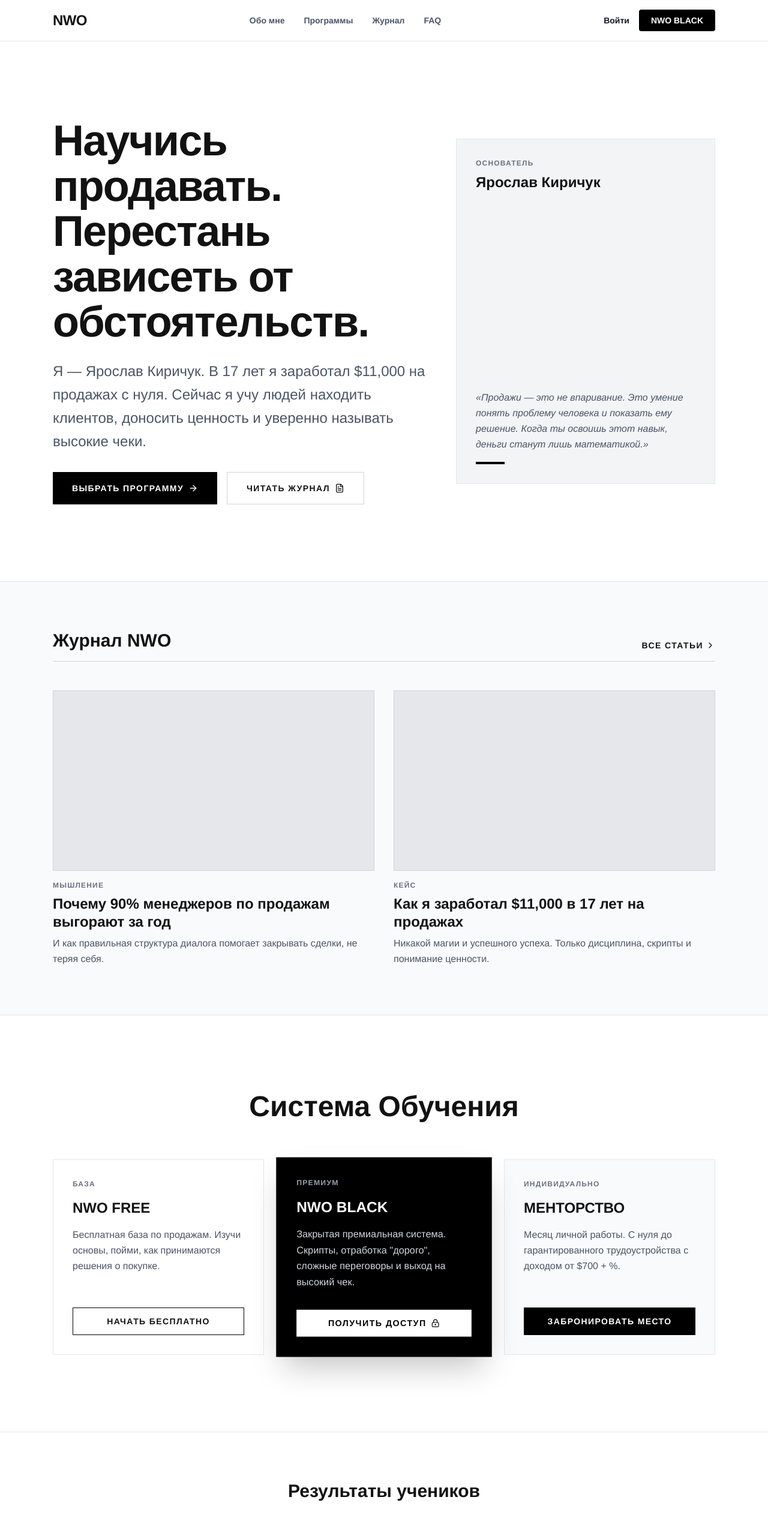
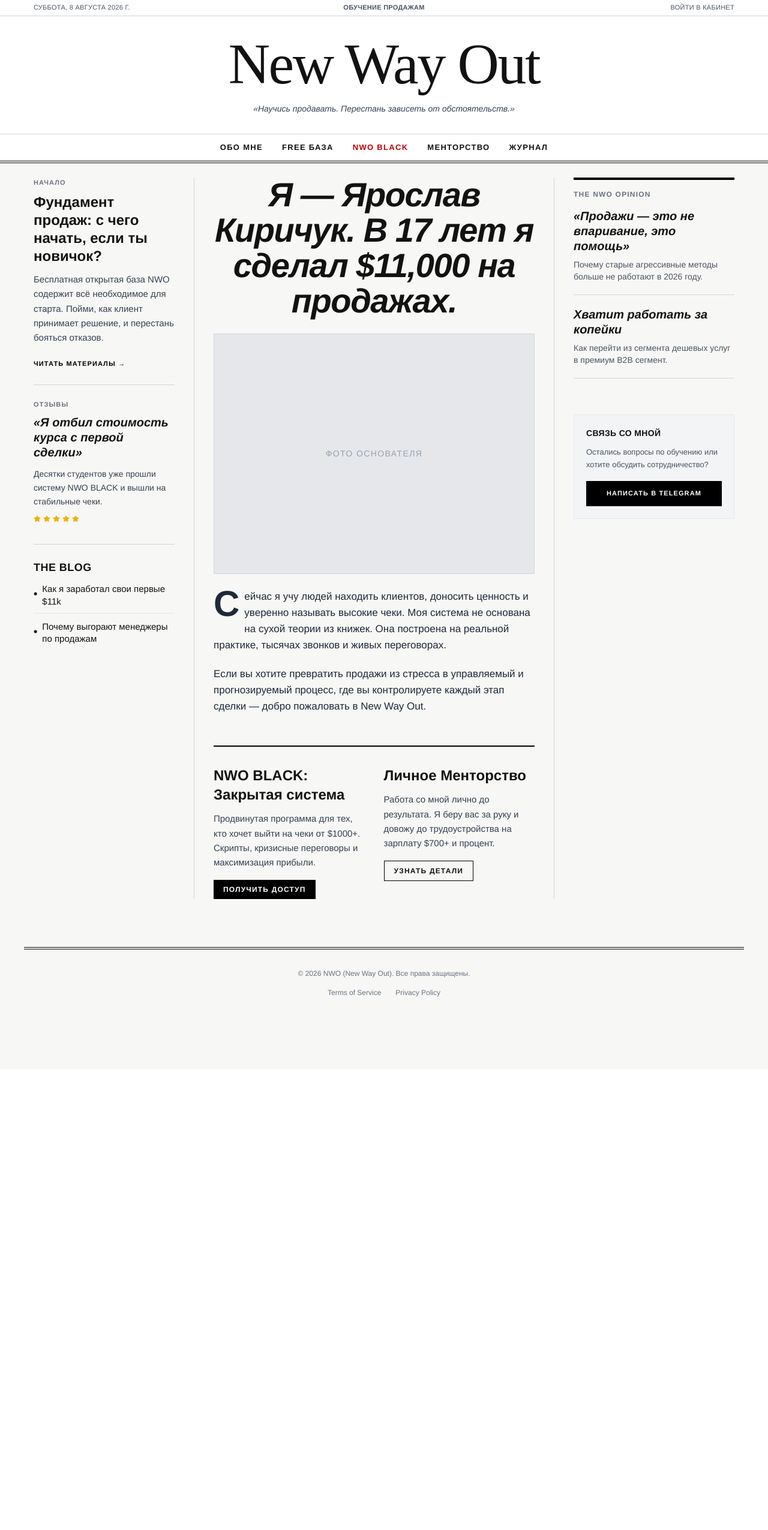
Before and after one commit to yaroslavkiri4ykknifhit-max/NWO, a Next.js app: page / in a window 1280 px wide. Shown: the top 2551 px of the page at 60% size. After the commit the page ends 1783 px from the top, so only its background shows below. Built offline with nearby package versions, Linux system fonts and the light colour scheme.

Commit message:
feat: complete rewrite of landing page to match nytimes.com grid layout

```diff
--- a/components/landing-page.tsx
+++ b/components/landing-page.tsx
@@ -1,194 +1,187 @@
 "use client"
 
 import Link from 'next/link'
-import { ArrowRight, LockKeyhole, FileText, ChevronRight, PlayCircle } from "lucide-react"
+import { ArrowRight, PlayCircle, Star } from "lucide-react"
 
 export function LandingPage() {
+  const currentDate = new Date().toLocaleDateString('ru-RU', {
+    weekday: 'long',
+    year: 'numeric',
+    month: 'long',
+    day: 'numeric'
+  }).replace(/^\w/, c => c.toUpperCase());
+
   return (
-    <main className="min-h-screen bg-white text-[#121212] font-ui selection:bg-black selection:text-white">
-      {/* Header */}
-      <header className="border-b border-gray-200 sticky top-0 bg-white/95 backdrop-blur-sm z-50">
-        <div className="max-w-6xl mx-auto px-6 py-4 flex items-center justify-between">
-          <div className="font-display font-bold text-2xl tracking-tight">NWO</div>
-          <nav className="hidden md:flex items-center gap-8 text-sm font-semibold text-gray-600">
-            <Link href="#about" className="hover:text-black transition-colors">Обо мне</Link>
-            <Link href="#programs" className="hover:text-black transition-colors">Программы</Link>
-            <Link href="/blog" className="hover:text-black transition-colors">Журнал</Link>
-            <Link href="#faq" className="hover:text-black transition-colors">FAQ</Link>
-          </nav>
-          <div className="flex items-center gap-4">
-            <Link href="/free" className="text-sm font-bold text-gray-900 hover:text-gray-600 hidden sm:block">Войти</Link>
-            <Link href="/premium" className="text-sm font-bold bg-black text-white px-5 py-2 rounded hover:bg-gray-800 transition-colors">
-              NWO BLACK
-            </Link>
+    <main className="min-h-screen bg-[#f7f7f5] text-[#121212] font-display selection:bg-black selection:text-white pb-20">
+      <style dangerouslySetInnerHTML={{__html: `
+        @import url('https://fonts.googleapis.com/css2?family=UnifrakturMaguntia&display=swap');
+      `}} />
+
+      {/* Top Header */}
+      <div className="border-b border-gray-300 bg-white">
+        <div className="max-w-[1200px] mx-auto px-4 py-1 flex items-center justify-between text-[11px] font-ui text-gray-600 uppercase tracking-wide">
+          <div className="flex-1">{currentDate}</div>
+          <div className="flex-1 text-center font-bold">ОБУЧЕНИЕ ПРОДАЖАМ</div>
+          <div className="flex-1 text-right"><Link href="/free" className="hover:text-black">Войти в кабинет</Link></div>
+        </div>
+      </div>
+
+      {/* Main Logo Header */}
+      <header className="bg-white border-b-4 border-double border-black">
+        <div className="max-w-[1200px] mx-auto px-4 py-8 flex flex-col items-center">
+          <Link href="/">
+            <h1 style={{ fontFamily: "'UnifrakturMaguntia', serif" }} className="text-6xl md:text-8xl tracking-tight text-center mb-4 leading-none font-normal">
+              New Way Out
+            </h1>
+          </Link>
+          <div className="flex items-center gap-2 text-sm font-display italic text-gray-700">
+            «Научись продавать. Перестань зависеть от обстоятельств.»
           </div>
         </div>
+
+        {/* Navigation Bar */}
+        <nav className="border-t border-gray-300">
+          <ul className="max-w-[1200px] mx-auto px-4 py-3 flex flex-wrap justify-center items-center gap-x-8 gap-y-2 text-[13px] font-bold font-ui uppercase tracking-widest">
+            <li><Link href="#about" className="hover:underline decoration-2 underline-offset-4">Обо мне</Link></li>
+            <li><Link href="/free" className="hover:underline decoration-2 underline-offset-4">Free База</Link></li>
+            <li><Link href="/premium" className="text-red-700 hover:text-red-800 hover:underline decoration-2 underline-offset-4">NWO Black</Link></li>
+            <li><Link href="/mentorship" className="hover:underline decoration-2 underline-offset-4">Менторство</Link></li>
+            <li><Link href="/blog" className="hover:underline decoration-2 underline-offset-4">Журнал</Link></li>
+          </ul>
+        </nav>
       </header>
 
-      {/* Hero Section */}
-      <section className="border-b border-gray-200" id="about">
-        <div className="max-w-6xl mx-auto px-6 py-20 md:py-32 grid md:grid-cols-12 gap-12 items-center">
-          <div className="md:col-span-7">
-            <h1 className="text-5xl md:text-7xl font-display font-bold leading-[1.05] tracking-tight mb-6">
-              Научись продавать. Перестань зависеть от обстоятельств.
-            </h1>
-            <p className="text-xl md:text-2xl text-gray-600 leading-relaxed font-display mb-8 max-w-2xl">
-              Я — Ярослав Киричук. В 17 лет я заработал $11,000 на продажах с нуля.
-              Сейчас я учу людей находить клиентов, доносить ценность и уверенно называть высокие чеки.
-            </p>
-            <div className="flex flex-col sm:flex-row gap-4">
-              <Link href="#programs" className="inline-flex items-center justify-center gap-2 bg-black text-white px-8 py-4 text-sm font-bold tracking-widest uppercase hover:bg-gray-800 transition-colors">
-                Выбрать программу <ArrowRight size={16} />
-              </Link>
-              <Link href="/blog" className="inline-flex items-center justify-center gap-2 border border-gray-300 px-8 py-4 text-sm font-bold tracking-widest uppercase hover:border-gray-900 transition-colors">
-                Читать журнал <FileText size={16} />
-              </Link>
+      {/* Main Newspaper Grid */}
+      <div className="max-w-[1200px] mx-auto px-4 mt-6 bg-[#f7f7f5]">
+        <div className="grid grid-cols-1 lg:grid-cols-12 gap-8 relative">
+
+          {/* Left Column (Narrow) */}
+          <div className="lg:col-span-3 flex flex-col gap-6 lg:border-r border-gray-300 lg:pr-8">
+            <article className="border-b border-gray-300 pb-6">
+              <span className="block text-[11px] font-ui font-bold uppercase tracking-widest text-gray-500 mb-2">Начало</span>
+              <h3 className="text-2xl font-bold leading-tight mb-3 hover:text-gray-600 cursor-pointer">
+                <Link href="/free">Фундамент продаж: с чего начать, если ты новичок?</Link>
+              </h3>
+              <p className="text-[15px] leading-relaxed text-gray-700 mb-4">
+                Бесплатная открытая база NWO содержит всё необходимое для старта. Пойми, как клиент принимает решение, и перестань бояться отказов.
+              </p>
+              <Link href="/free" className="text-[11px] font-ui font-bold uppercase tracking-widest text-black hover:underline">Читать материалы →</Link>
+            </article>
+
+            <article className="border-b border-gray-300 pb-6">
+              <span className="block text-[11px] font-ui font-bold uppercase tracking-widest text-gray-500 mb-2">Отзывы</span>
+              <h3 className="text-xl font-bold leading-tight mb-3 italic">
+                «Я отбил стоимость курса с первой сделки»
+              </h3>
+              <p className="text-[14px] leading-relaxed text-gray-700 mb-3">
+                Десятки студентов уже прошли систему NWO BLACK и вышли на стабильные чеки.
+              </p>
+              <div className="flex gap-1 text-yellow-500 mb-3">
+                <Star className="w-3 h-3 fill-current" /><Star className="w-3 h-3 fill-current" /><Star className="w-3 h-3 fill-current" /><Star className="w-3 h-3 fill-current" /><Star className="w-3 h-3 fill-current" />
+              </div>
+            </article>
+
+            <article>
+              <h3 className="text-lg font-bold mb-3 uppercase tracking-wide font-ui">The Blog</h3>
+              <ul className="space-y-3 font-display">
+                <li className="flex items-start gap-2 border-b border-gray-200 pb-2">
+                  <span className="font-bold text-lg mt-1">•</span>
+                  <Link href="/blog/how-i-made-11k" className="hover:underline text-[15px] leading-snug">Как я заработал свои первые $11k</Link>
+                </li>
+                <li className="flex items-start gap-2 pb-2">
+                  <span className="font-bold text-lg mt-1">•</span>
+                  <Link href="/blog/why-managers-burn-out" className="hover:underline text-[15px] leading-snug">Почему выгорают менеджеры по продажам</Link>
+                </li>
+              </ul>
+            </article>
+          </div>
+
+          {/* Center Column (Wide Main Story) */}
+          <div className="lg:col-span-6 flex flex-col lg:border-r border-gray-300 lg:pr-8">
+            <article className="mb-8 border-b-2 border-black pb-8" id="about">
+              <h2 className="text-4xl sm:text-[3.5rem] leading-[1.05] font-bold tracking-tight mb-6 text-center italic">
+                Я — Ярослав Киричук. В 17 лет я сделал $11,000 на продажах.
+              </h2>
+              <div className="mb-6 flex justify-center">
+                <div className="aspect-[4/3] w-full bg-gray-200 border border-gray-300 relative overflow-hidden flex items-center justify-center">
+                  <span className="text-gray-400 font-ui text-sm tracking-widest uppercase">Фото основателя</span>
+                </div>
+              </div>
+              <p className="text-[17px] leading-[1.6] text-gray-800 mb-5 first-letter:float-left first-letter:text-6xl first-letter:pr-2 first-letter:font-bold first-letter:mt-[-4px]">
+                Сейчас я учу людей находить клиентов, доносить ценность и уверенно называть высокие чеки. Моя система не основана на сухой теории из книжек. Она построена на реальной практике, тысячах звонков и живых переговорах.
+              </p>
+              <p className="text-[17px] leading-[1.6] text-gray-800 mb-5">
+                Если вы хотите превратить продажи из стресса в управляемый и прогнозируемый процесс, где вы контролируете каждый этап сделки — добро пожаловать в New Way Out.
+              </p>
+            </article>
+
+            {/* Secondary articles in center */}
+            <div className="grid sm:grid-cols-2 gap-8">
+              <article>
+                <h3 className="text-2xl font-bold mb-3">
+                  <Link href="/premium" className="hover:text-gray-600">NWO BLACK: Закрытая система</Link>
+                </h3>
+                <p className="text-[15px] leading-relaxed text-gray-700 mb-4">
+                  Продвинутая программа для тех, кто хочет выйти на чеки от $1000+. Скрипты, кризисные переговоры и максимизация прибыли.
+                </p>
+                <Link href="/premium" className="bg-black text-white px-4 py-2 font-ui font-bold text-xs uppercase tracking-widest hover:bg-gray-800 inline-block">Получить доступ</Link>
+              </article>
+              <article>
+                <h3 className="text-2xl font-bold mb-3">
+                  <Link href="/mentorship" className="hover:text-gray-600">Личное Менторство</Link>
+                </h3>
+                <p className="text-[15px] leading-relaxed text-gray-700 mb-4">
+                  Работа со мной лично до результата. Я беру вас за руку и довожу до трудоустройства на зарплату $700+ и процент.
+                </p>
+                <Link href="/mentorship" className="border border-black px-4 py-2 font-ui font-bold text-xs uppercase tracking-widest hover:bg-black hover:text-white inline-block">Узнать детали</Link>
+              </article>
             </div>
           </div>
-          <div className="md:col-span-5 relative">
-            <div className="aspect-[3/4] bg-gray-100 p-8 border border-gray-200 flex flex-col justify-between">
-              <div>
-                <p className="text-xs font-bold uppercase tracking-widest text-gray-500 mb-2">Основатель</p>
-                <h3 className="font-display text-2xl font-bold">Ярослав Киричук</h3>
-              </div>
-              <div>
-                <p className="text-gray-600 font-display italic leading-relaxed mb-4">
-                  «Продажи — это не впаривание. Это умение понять проблему человека и показать ему решение.
-                  Когда ты освоишь этот навык, деньги станут лишь математикой.»
+
+          {/* Right Column (Narrow, Opinion/Highlights) */}
+          <div className="lg:col-span-3 flex flex-col gap-6">
+            <div className="border-t-4 border-black pt-4">
+              <h3 className="font-ui font-black uppercase tracking-widest text-xs mb-4 text-gray-500">The NWO Opinion</h3>
+
+              <article className="border-b border-gray-300 pb-5 mb-5">
+                <h4 className="font-bold text-xl leading-tight mb-2 italic">
+                  «Продажи — это не впаривание, это помощь»
+                </h4>
+                <p className="text-sm text-gray-600">
+                  Почему старые агрессивные методы больше не работают в 2026 году.
                 </p>
-                <div className="w-12 h-1 bg-black"></div>
-              </div>
+              </article>
+
+              <article className="border-b border-gray-300 pb-5 mb-5">
+                <h4 className="font-bold text-xl leading-tight mb-2 italic">
+                  Хватит работать за копейки
+                </h4>
+                <p className="text-sm text-gray-600">
+                  Как перейти из сегмента дешевых услуг в премиум B2B сегмент.
+                </p>
+              </article>
+            </div>
+
+            <div className="bg-gray-100 p-5 border border-gray-200 mt-4">
+              <h4 className="font-bold font-ui uppercase tracking-wide text-sm mb-3">Связь со мной</h4>
+              <p className="text-[13px] text-gray-600 mb-4">
+                Остались вопросы по обучению или хотите обсудить сотрудничество?
+              </p>
+              <a href="https://t.me/yaroslav_kiri4yk" target="_blank" rel="noreferrer" className="block w-full text-center bg-black text-white px-4 py-3 font-ui font-bold text-[11px] uppercase tracking-widest hover:bg-gray-800">
+                Написать в Telegram
+              </a>
             </div>
           </div>
+
         </div>
-      </section>
-
-      {/* Latest News / Blog Preview */}
-      <section className="border-b border-gray-200 bg-gray-50 py-20">
-        <div className="max-w-6xl mx-auto px-6">
-          <div className="flex items-end justify-between mb-12 border-b border-gray-300 pb-4">
-            <h2 className="text-3xl font-display font-bold">Журнал NWO</h2>
-            <Link href="/blog" className="text-sm font-bold uppercase tracking-widest hover:text-gray-600 flex items-center gap-1">
-              Все статьи <ChevronRight size={16} />
-            </Link>
-          </div>
-
-          <div className="grid md:grid-cols-2 gap-8">
-            {/* Article 1 */}
-            <Link href="/blog/why-managers-burn-out" className="group block">
-              <div className="aspect-[16/9] bg-gray-200 mb-4 border border-gray-300"></div>
-              <p className="text-xs font-bold uppercase tracking-widest text-gray-500 mb-2">Мышление</p>
-              <h3 className="text-2xl font-display font-bold leading-tight mb-2 group-hover:underline decoration-2 underline-offset-4">
-                Почему 90% менеджеров по продажам выгорают за год
-              </h3>
-              <p className="text-gray-600 line-clamp-2">И как правильная структура диалога помогает закрывать сделки, не теряя себя.</p>
-            </Link>
-
-            {/* Article 2 */}
-            <Link href="/blog/how-i-made-11k" className="group block">
-              <div className="aspect-[16/9] bg-gray-200 mb-4 border border-gray-300"></div>
-              <p className="text-xs font-bold uppercase tracking-widest text-gray-500 mb-2">Кейс</p>
-              <h3 className="text-2xl font-display font-bold leading-tight mb-2 group-hover:underline decoration-2 underline-offset-4">
-                Как я заработал $11,000 в 17 лет на продажах
-              </h3>
-              <p className="text-gray-600 line-clamp-2">Никакой магии и успешного успеха. Только дисциплина, скрипты и понимание ценности.</p>
-            </Link>
-          </div>
-        </div>
-      </section>
-
-      {/* Programs Grid */}
-      <section id="programs" className="border-b border-gray-200 py-20 md:py-32">
-        <div className="max-w-6xl mx-auto px-6">
-          <h2 className="text-4xl md:text-5xl font-display font-bold text-center mb-16">Система Обучения</h2>
-
-          <div className="grid md:grid-cols-3 gap-6">
-            {/* Free */}
-            <div className="border border-gray-200 p-8 flex flex-col justify-between hover:shadow-lg transition-shadow">
-              <div>
-                <p className="text-xs font-bold uppercase tracking-widest text-gray-500 mb-4">База</p>
-                <h3 className="text-2xl font-display font-bold mb-4">NWO FREE</h3>
-                <p className="text-gray-600 mb-8 leading-relaxed">
-                  Бесплатная база по продажам. Изучи основы, пойми, как принимаются решения о покупке.
-                </p>
-              </div>
-              <Link href="/free" className="block text-center border border-black py-3 text-sm font-bold uppercase tracking-widest hover:bg-gray-50">
-                Начать бесплатно
-              </Link>
-            </div>
-
-            {/* Black */}
-            <div className="border border-black bg-black text-white p-8 flex flex-col justify-between shadow-2xl scale-[1.02] transform">
-              <div>
-                <p className="text-xs font-bold uppercase tracking-widest text-gray-400 mb-4">Премиум</p>
-                <h3 className="text-2xl font-display font-bold mb-4">NWO BLACK</h3>
-                <p className="text-gray-300 mb-8 leading-relaxed">
-                  Закрытая премиальная система. Скрипты, отработка "дорого", сложные переговоры и выход на высокий чек.
-                </p>
-              </div>
-              <Link href="/premium" className="flex items-center justify-center gap-2 bg-white text-black py-3 text-sm font-bold uppercase tracking-widest hover:bg-gray-100">
-                Получить доступ <LockKeyhole size={14} />
-              </Link>
-            </div>
-
-            {/* Mentorship */}
-            <div className="border border-gray-200 p-8 flex flex-col justify-between hover:shadow-lg transition-shadow bg-gray-50">
-              <div>
-                <p className="text-xs font-bold uppercase tracking-widest text-gray-500 mb-4">Индивидуально</p>
-                <h3 className="text-2xl font-display font-bold mb-4">МЕНТОРСТВО</h3>
-                <p className="text-gray-600 mb-8 leading-relaxed">
-                  Месяц личной работы. С нуля до гарантированного трудоустройства с доходом от $700 + %.
-                </p>
-              </div>
-              <Link href="/mentorship" className="block text-center border border-black py-3 text-sm font-bold uppercase tracking-widest bg-black text-white hover:bg-gray-800">
-                Забронировать место
-              </Link>
-            </div>
-          </div>
-        </div>
-      </section>
-
-      {/* Reviews */}
-      <section className="py-20 border-b border-gray-200">
-        <div className="max-w-4xl mx-auto px-6 text-center">
-          <h2 className="text-3xl font-display font-bold mb-12">Результаты учеников</h2>
-          <div className="grid sm:grid-cols-2 gap-8 text-left">
-            <blockquote className="p-6 bg-gray-50 border border-gray-200">
-              <p className="font-display text-lg italic text-gray-700 mb-4">«До NWO я панически боялся называть цену. Сейчас закрываю 4 из 5 заявок на высокий чек без скидок. Скрипты реально работают.»</p>
-              <cite className="not-italic text-sm font-bold text-gray-900">— Александр, Фрилансер</cite>
-            </blockquote>
-            <blockquote className="p-6 bg-gray-50 border border-gray-200">
-              <p className="font-display text-lg italic text-gray-700 mb-4">«Менторство окупилось в первый месяц работы. Ушел с нелюбимой работы, устроился менеджером B2B. Теперь стабильно делаю $1500+.»</p>
-              <cite className="not-italic text-sm font-bold text-gray-900">— Максим, Sales Manager</cite>
-            </blockquote>
-          </div>
-        </div>
-      </section>
-
-      {/* FAQ */}
-      <section id="faq" className="py-20 md:py-32 max-w-3xl mx-auto px-6">
-        <h2 className="text-3xl font-display font-bold mb-8">Частые вопросы</h2>
-        <div className="space-y-8 divide-y divide-gray-200">
-          <article className="pt-8">
-            <h3 className="text-xl font-bold mb-3">Что такое НВО (NWO)?</h3>
-            <p className="text-gray-600 leading-relaxed">НВО (New Way Out) — это практическая система обучения продажам. Мы учим доносить ценность, работать с возражениями и экологично закрывать сделки, чтобы вы могли уверенно продавать свои услуги, продукты или идеи.</p>
-          </article>
-          <article className="pt-8">
-            <h3 className="text-xl font-bold mb-3">Как стать менеджером по продажам с нуля?</h3>
-            <p className="text-gray-600 leading-relaxed">В рамках нашего Менторства мы проводим обучение с абсолютного нуля, ставим навык на реальных звонках и гарантируем трудоустройство с выходом на стабильный доход.</p>
-          </article>
-          <article className="pt-8">
-            <h3 className="text-xl font-bold mb-3">Чем NWO BLACK отличается от бесплатной базы?</h3>
-            <p className="text-gray-600 leading-relaxed">NWO FREE даёт фундамент. NWO BLACK — это полная закрытая система, где разбираются конкретные скрипты, сложные переговоры, ответы на «дорого» и доведение до оплаты.</p>
-          </article>
-        </div>
-      </section>
+      </div>
 
       {/* Footer */}
-      <footer className="border-t border-gray-200 bg-gray-50 py-12">
-        <div className="max-w-6xl mx-auto px-6 flex flex-col md:flex-row items-center justify-between gap-4 text-sm text-gray-500 font-semibold">
-          <div className="font-display font-bold text-lg text-black">NWO</div>
-          <p>НВО (New Way Out) — профессиональное обучение продажам © {new Date().getFullYear()}</p>
+      <footer className="max-w-[1200px] mx-auto px-4 mt-20 pt-8 border-t border-double border-t-4 border-black text-center font-ui text-xs text-gray-500 pb-10">
+        <p>© {new Date().getFullYear()} NWO (New Way Out). Все права защищены.</p>
+        <div className="mt-4 flex justify-center gap-6">
+          <Link href="/free" className="hover:text-black">Terms of Service</Link>
+          <Link href="/free" className="hover:text-black">Privacy Policy</Link>
         </div>
       </footer>
     </main>
```
